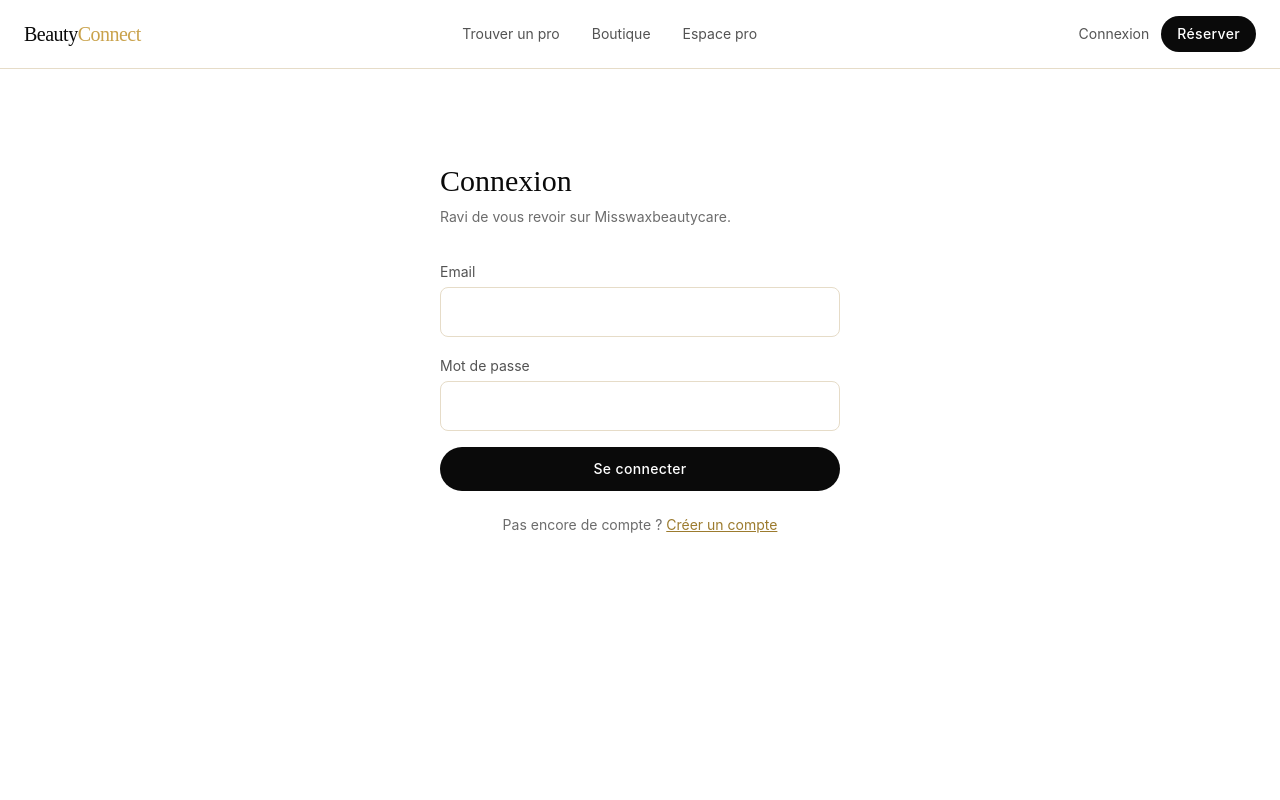
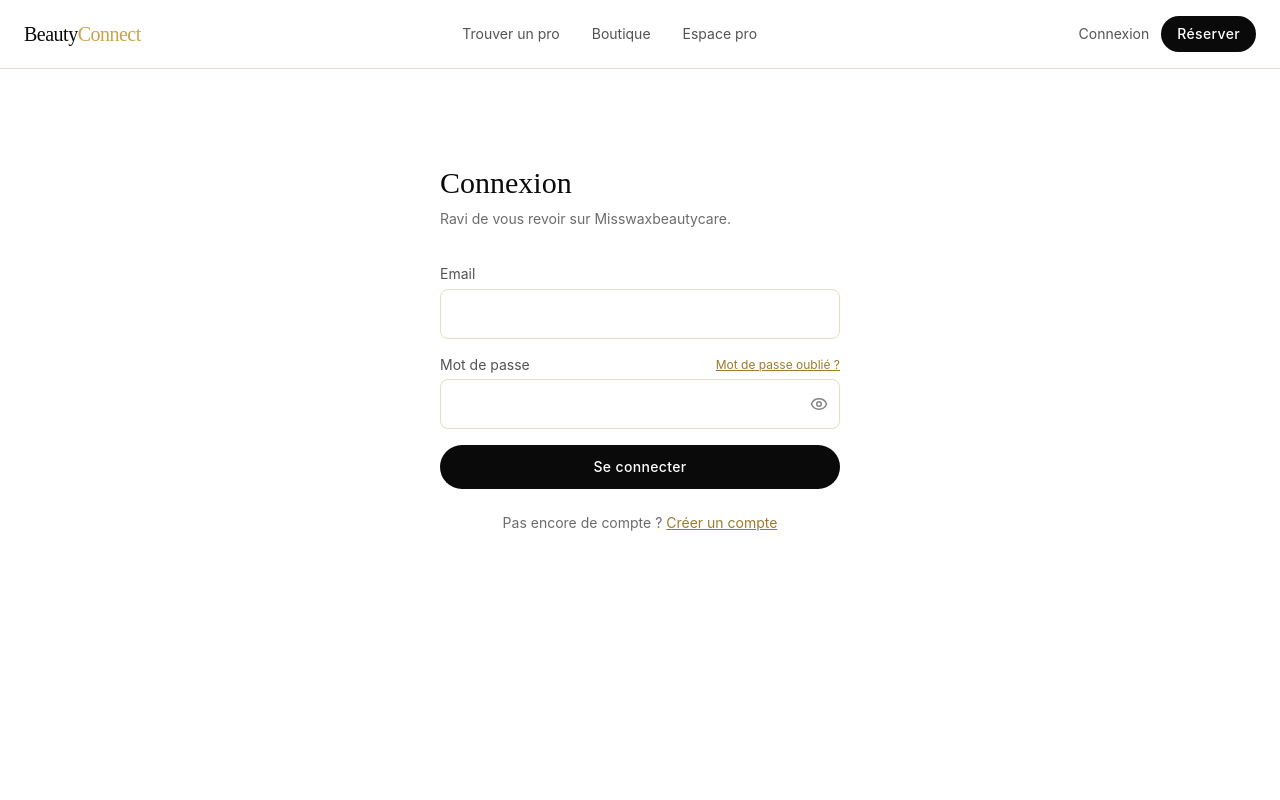
Before and after one commit to Misswaxbeautycare/beautyconnect, a Next.js app: page /login in a window 1280 px wide. Shown: the top 800 px of the page. Built offline with nearby package versions, Linux system fonts and the light colour scheme; no server answers.

Commit message:
Update page.tsx

```diff
--- a/app/(auth)/login/page.tsx
+++ b/app/(auth)/login/page.tsx
@@ -1,5 +1,4 @@
 "use client";
-
 import { useForm } from "react-hook-form";
 import { zodResolver } from "@hookform/resolvers/zod";
 import { loginSchema, type LoginInput } from "@/lib/validations";
@@ -8,18 +7,17 @@ import { Button } from "@/components/ui/Button";
 import { useRouter } from "next/navigation";
 import { useState } from "react";
 import Link from "next/link";
-
+import { Eye, EyeOff } from "lucide-react";
 export default function LoginPage() {
   const router = useRouter();
   const supabase = createClient();
   const [error, setError] = useState<string | null>(null);
-
+  const [showPassword, setShowPassword] = useState(false);
   const {
     register,
     handleSubmit,
     formState: { errors, isSubmitting },
   } = useForm<LoginInput>({ resolver: zodResolver(loginSchema) });
-
   async function onSubmit(data: LoginInput) {
     setError(null);
     const { error } = await supabase.auth.signInWithPassword(data);
@@ -30,12 +28,10 @@ export default function LoginPage() {
     router.push("/client/dashboard");
     router.refresh();
   }
-
   return (
     <div className="mx-auto flex min-h-[70vh] max-w-md flex-col justify-center px-6 py-16">
       <h1 className="font-display text-3xl text-noir">Connexion</h1>
       <p className="mt-2 text-sm text-noir/60">Ravi de vous revoir sur Misswaxbeautycare.</p>
-
       <form onSubmit={handleSubmit(onSubmit)} className="mt-8 space-y-4">
         <div>
           <label className="text-sm text-noir/70">Email</label>
@@ -47,12 +43,26 @@ export default function LoginPage() {
           {errors.email && <p className="mt-1 text-xs text-red-600">{errors.email.message}</p>}
         </div>
         <div>
-          <label className="text-sm text-noir/70">Mot de passe</label>
-          <input
-            {...register("password")}
-            type="password"
-            className="mt-1 w-full rounded-lg border border-beige-dark px-4 py-3 outline-none focus:border-or"
-          />
+          <div className="flex items-center justify-between">
+            <label className="text-sm text-noir/70">Mot de passe</label>
+            <Link href="/mot-de-passe-oublie" className="text-xs text-or-dark underline">
+              Mot de passe oublié ?
+            </Link>
+          </div>
+          <div className="relative mt-1">
+            <input
+              {...register("password")}
+              type={showPassword ? "text" : "password"}
+              className="w-full rounded-lg border border-beige-dark px-4 py-3 pr-11 outline-none focus:border-or"
+            />
+            <button
+              type="button"
+              onClick={() => setShowPassword(!showPassword)}
+              className="absolute right-3 top-1/2 -translate-y-1/2 text-noir/50"
+            >
+              {showPassword ? <EyeOff size={18} /> : <Eye size={18} />}
+            </button>
+          </div>
           {errors.password && <p className="mt-1 text-xs text-red-600">{errors.password.message}</p>}
         </div>
         {error && <p className="text-sm text-red-600">{error}</p>}
@@ -60,7 +70,6 @@ export default function LoginPage() {
           {isSubmitting ? "Connexion..." : "Se connecter"}
         </Button>
       </form>
-
       <p className="mt-6 text-center text-sm text-noir/60">
         Pas encore de compte ?{" "}
         <Link href="/register" className="text-or-dark underline">Créer un compte</Link>
```
